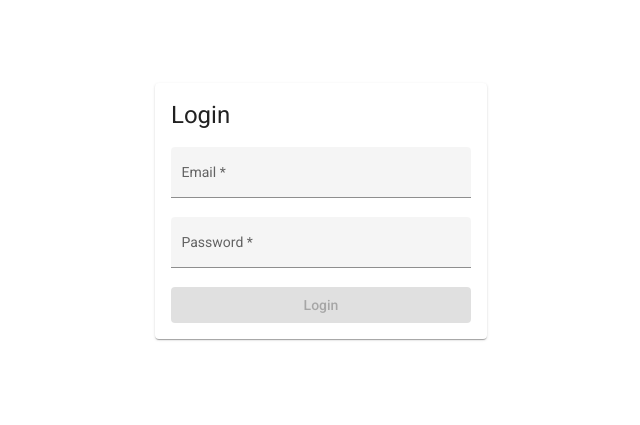
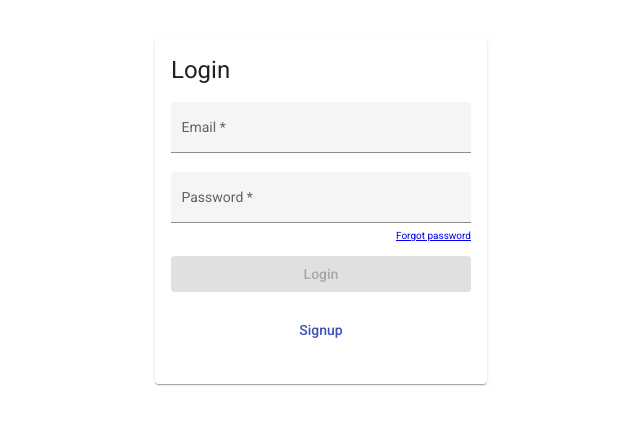
Before and after one commit to Tariqu/sell-your-project-frontend, an Angular app: page /auth/login in a window 1280 px wide. Shown: the part 189-614 px from the top of the page, without its empty margins (319-959 px from the left). Built offline with nearby package versions, Linux system fonts and the light colour scheme.

Commit message:
added singup page and their validation added few routes

```diff
--- a/src/app/feature/auth/forgot-password/forgot-password.component.html
+++ b/src/app/feature/auth/forgot-password/forgot-password.component.html
@@ -1 +1,18 @@
-<p>forgot-password works!</p>
+<div class="main-container">
+    <form [formGroup]="forgotPwdForm" (ngSubmit)="onSubmit()">
+        <mat-card class="main-card">
+            <h1>Forgot password</h1>
+            <mat-form-field appearance="fill">
+                <mat-label>Enter your email</mat-label>
+                <input matInput placeholder="email@example.com" formControlName="email" required />
+                <mat-error *ngIf="this.forgotPwdForm.get('email')?.invalid">Invalid Email</mat-error>
+            </mat-form-field>
+            <button mat-raised-button color="primary" type="submit" [disabled]="this.forgotPwdForm.invalid">Send reset
+                password link</button>
+            <div class="back-login-btn">
+                <button routerLink="../login" mat-button color="primary" type="button" class="signup-btn">Login
+                    Page</button>
+            </div>
+        </mat-card>
+    </form>
+</div>
--- a/src/app/feature/auth/forgot-password/forgot-password.component.scss
+++ b/src/app/feature/auth/forgot-password/forgot-password.component.scss
@@ -0,0 +1,18 @@
+.main-container {
+    height: 100vh;
+    display: flex;
+    justify-content: center;
+    align-items: center;
+}
+.main-card {
+    width: 300px;
+    display: flex;
+    flex-direction: column;
+
+    // transform: translate(-50%, 50%);
+}
+
+.back-login-btn {
+    text-align: right;
+    margin: 10px 0;
+}
--- a/src/app/feature/auth/forgot-password/forgot-password.component.ts
+++ b/src/app/feature/auth/forgot-password/forgot-password.component.ts
@@ -1,15 +1,25 @@
 import { Component, OnInit } from '@angular/core';
+import { FormBuilder, FormGroup, Validators } from '@angular/forms';
 
 @Component({
   selector: 'app-forgot-password',
   templateUrl: './forgot-password.component.html',
-  styleUrls: ['./forgot-password.component.scss']
+  styleUrls: ['./forgot-password.component.scss'],
 })
 export class ForgotPasswordComponent implements OnInit {
+  forgotPwdForm: FormGroup;
 
-  constructor() { }
-
-  ngOnInit(): void {
+  constructor(private _fb: FormBuilder) {
+    this.forgotPwdForm = this._fb.group({
+      email: ['', [Validators.required, Validators.email]],
+    });
   }
 
+  ngOnInit(): void {}
+
+  onSubmit() {
+    if (this.forgotPwdForm.valid) {
+      console.log(this.forgotPwdForm.value);
+    }
+  }
 }
--- a/src/app/feature/auth/login/login.component.html
+++ b/src/app/feature/auth/login/login.component.html
@@ -12,7 +12,11 @@
         <input matInput placeholder="test@!#$12" formControlName="password" type="password" required />
         <mat-error *ngIf="this.loginForm.get('password')?.invalid">password length must be between [6-20]</mat-error>
       </mat-form-field>
+      <div class="forgot-text"><a routerLink="../forgot-password">Forgot password</a></div>
       <button mat-raised-button color="primary" type="submit" [disabled]="this.loginForm.invalid">Login</button>
+      <div>
+        <button routerLink="../signup" mat-button color="primary" type="button" class="signup-btn">Signup</button>
+      </div>
     </mat-card>
   </form>
 </div>
--- a/src/app/feature/auth/login/login.component.scss
+++ b/src/app/feature/auth/login/login.component.scss
@@ -11,3 +11,15 @@
 
     // transform: translate(-50%, 50%);
 }
+
+.forgot-text {
+    text-align: right;
+    margin-top: -16px;
+    margin-bottom: 10px;
+    font-size: x-small;
+    z-index: 300;
+}
+.signup-btn {
+    margin: 20px 0px;
+    width: 100%;
+}
--- a/src/app/feature/auth/signup/signup.component.html
+++ b/src/app/feature/auth/signup/signup.component.html
@@ -1 +1,82 @@
-<p>signup works!</p>
+<div class="main-container">
+    <form [formGroup]="signupForm" (ngSubmit)="onSubmit()">
+        <mat-card class="main-card">
+            <h1>Signup</h1>
+            <div class="row">
+                <mat-form-field appearance="fill">
+                    <mat-label>First name</mat-label>
+                    <input matInput placeholder="Ex. Tarique" formControlName="firstName" required />
+                    <mat-error *ngIf="this.signupForm.get('firstName')?.invalid">Invalid firstname</mat-error>
+                </mat-form-field>
+                <mat-form-field appearance="fill">
+                    <mat-label>Last name</mat-label>
+                    <input matInput placeholder="Ex. Akhtar" formControlName="lastName" required />
+                    <mat-error *ngIf="this.signupForm.get('lastName')?.invalid">Invalid lastname</mat-error>
+                </mat-form-field>
+            </div>
+            <div class="row">
+                <mat-form-field appearance="fill" class="mat-form-width">
+                    <mat-label>Email</mat-label>
+                    <input matInput placeholder="email@example.com" formControlName="email" required />
+                    <mat-error *ngIf="this.signupForm.get('email')?.invalid">Invalid Email</mat-error>
+                </mat-form-field>
+            </div>
+
+            <div class="row">
+                <mat-form-field appearance="fill">
+                    <mat-label>Password</mat-label>
+                    <input matInput placeholder="test@!#$12" formControlName="password" type="password" required />
+                    <mat-error *ngIf="this.signupForm.get('password')?.invalid">password length must be between [6-20]
+                    </mat-error>
+                </mat-form-field>
+                <mat-form-field appearance="fill">
+                    <mat-label>Confirm Password</mat-label>
+                    <input matInput placeholder="test@!#$12" formControlName="confirmPassword" type="password"
+                        required />
+                    <mat-error *ngIf="this.signupForm.get('confirmPassword')?.invalid">password length must be between
+                        [6-20]
+                    </mat-error>
+                </mat-form-field>
+            </div>
+            <div formGroupName="address">
+                <div class="row">
+                    <mat-form-field appearance="fill" class="mat-form-width">
+                        <mat-label>Street address</mat-label>
+                        <input matInput placeholder="Ex. MIG 8/5 RDA Building Mahtab Road"
+                            formControlName="streetAddress" required />
+                        <mat-error *ngIf="this.signupForm.get('streetAddress')?.invalid">Invalid firstname</mat-error>
+                    </mat-form-field>
+                </div>
+
+                <div class="row">
+                    <mat-form-field appearance="fill">
+                        <mat-label>City</mat-label>
+                        <input matInput placeholder="Ex. Rourkela" formControlName="city" required />
+                        <mat-error *ngIf="this.signupForm.get('city')?.invalid">Invalid city</mat-error>
+                    </mat-form-field>
+                    <mat-form-field appearance="fill">
+                        <mat-label>State</mat-label>
+                        <input matInput placeholder="Ex. Odisha" formControlName="state" required />
+                        <mat-error *ngIf="this.signupForm.get('state')?.invalid">Invalid state</mat-error>
+                    </mat-form-field>
+                </div>
+
+                <div class="row">
+                    <mat-form-field appearance="fill">
+                        <mat-label>Zipcode</mat-label>
+                        <input matInput placeholder="Ex. 769001" formControlName="zipcode" required />
+                        <mat-error *ngIf="this.signupForm.get('zipcode')?.invalid">Invalid zipcode</mat-error>
+                    </mat-form-field>
+                    <mat-form-field appearance="fill">
+                        <mat-label>Country</mat-label>
+                        <input matInput placeholder="Ex. India" formControlName="country" required />
+                        <mat-error *ngIf="this.signupForm.get('country')?.invalid">Invalid country name</mat-error>
+                    </mat-form-field>
+                </div>
+            </div>
+
+            <button mat-raised-button color="primary" type="submit" [disabled]="this.signupForm.invalid">Signup</button>
+
+        </mat-card>
+    </form>
+</div>
--- a/src/app/feature/auth/signup/signup.component.scss
+++ b/src/app/feature/auth/signup/signup.component.scss
@@ -0,0 +1,34 @@
+.main-container {
+    height: 100vh;
+    display: flex;
+    justify-content: center;
+    align-items: center;
+}
+.main-card {
+    width: 100%;
+    display: flex;
+    flex-direction: column;
+
+    // transform: translate(-50%, 50%);
+}
+
+.forgot-text {
+    text-align: right;
+    margin-top: -16px;
+    margin-bottom: 10px;
+    font-size: x-small;
+    z-index: 300;
+}
+.signup-btn {
+    margin: 20px 0px;
+    width: 100%;
+}
+
+.row {
+    display: flex;
+    justify-content: space-between;
+}
+
+.mat-form-width {
+    width: 100%;
+}
--- a/src/app/feature/auth/signup/signup.component.ts
+++ b/src/app/feature/auth/signup/signup.component.ts
@@ -1,15 +1,37 @@
 import { Component, OnInit } from '@angular/core';
+import { FormBuilder, FormGroup, Validators } from '@angular/forms';
 
 @Component({
   selector: 'app-signup',
   templateUrl: './signup.component.html',
-  styleUrls: ['./signup.component.scss']
+  styleUrls: ['./signup.component.scss'],
 })
 export class SignupComponent implements OnInit {
+  signupForm: FormGroup;
 
-  constructor() { }
-
-  ngOnInit(): void {
+  constructor(private _fb: FormBuilder) {
+    this.signupForm = this._fb.group({
+      userType: '2',
+      firstName: ['', [Validators.required]],
+      lastName: ['', [Validators.required]],
+      email: ['', [Validators.required, Validators.email]],
+      password: ['', [Validators.required]],
+      confirmPassword: ['', [Validators.required]],
+      address: this._fb.group({
+        streetAddress: [''],
+        city: [''],
+        state: [''],
+        zipcode: [''],
+        country: [''],
+      }),
+    });
   }
 
+  ngOnInit(): void {}
+
+  onSubmit() {
+    if (this.signupForm.valid) {
+      console.log('Form submitted', this.signupForm.value);
+    }
+  }
 }
```
Lines whose indentation alone changed are shown as unchanged.
